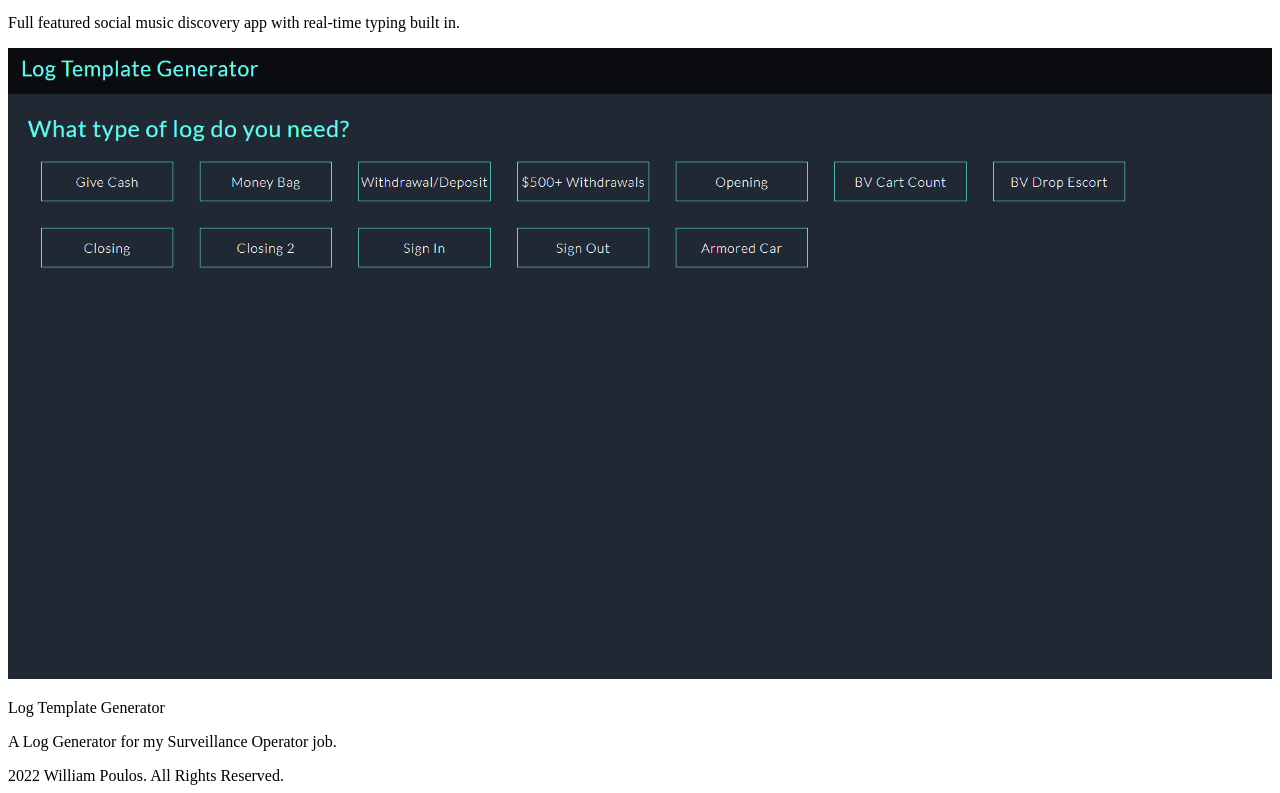
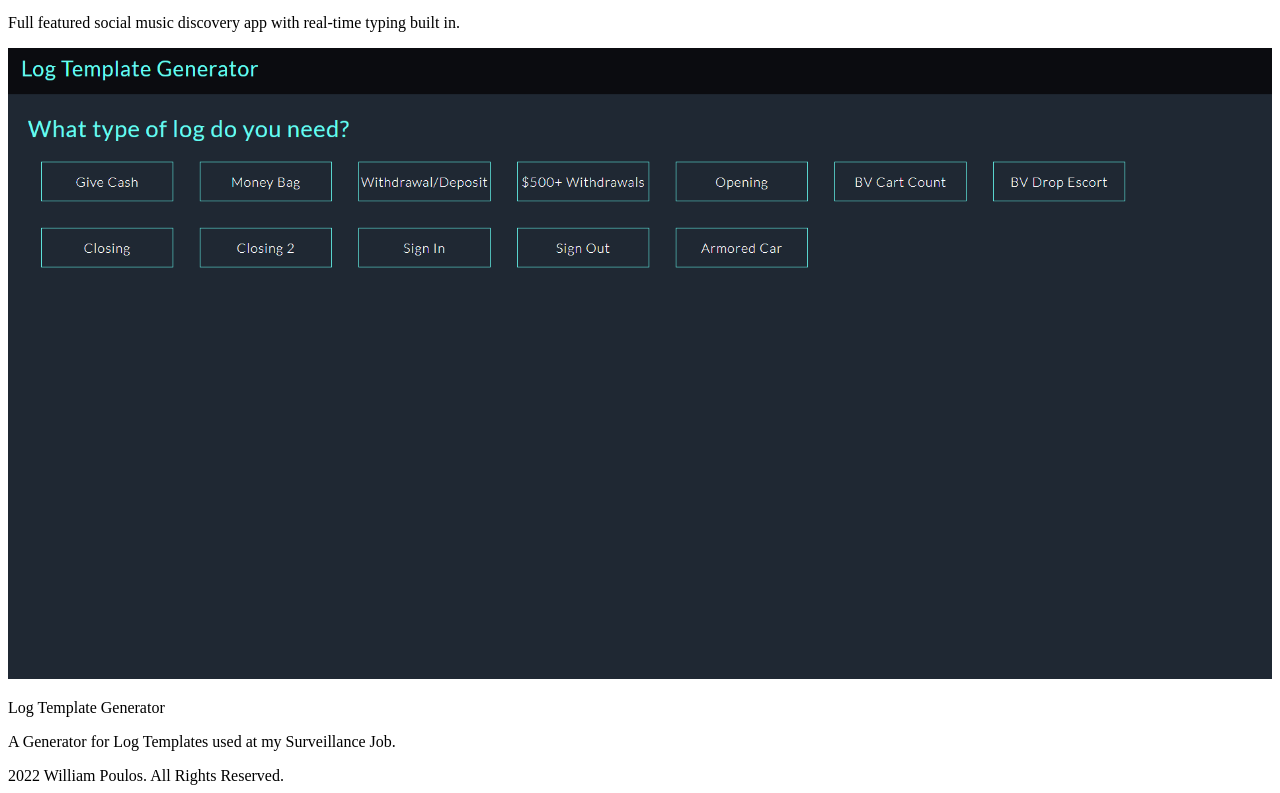
Before and after one commit to WPoulos24/Portfolio-WLP, a Next.js app: page /work in a window 1280 px wide. Shown: the part 2473-3266 px from the top of the page. Built offline with nearby package versions, Linux system fonts and the light colour scheme.

Commit message:
Small Fix to description.
- Small description change

```diff
--- a/components/Nav.js
+++ b/components/Nav.js
@@ -34,7 +34,10 @@ const Nav = () => {
           <div className="w-full self-center flex justify-end">
             <div>
               <button className="rounded-md bg-green text-bg hover:bg-purple p-2">
-                <a target="_blank" href="https://github.com/WPoulos24">
+                <a
+                  target="_blank"
+                  href="https://github.com/WPoulos24/Portfolio-WLP"
+                >
                   <svg
                     xmlns="http://www.w3.org/2000/svg"
                     className="h-5 w-5"
--- a/pages/work.js
+++ b/pages/work.js
@@ -16,7 +16,7 @@ function Work() {
           thumbnail={LoggenThumbnail}
           id="logGenerator"
         >
-          A Log Generator for my Surveillance Operator job.
+          A Generator for Log Templates used at my Surveillance Job.
         </CardItem>
       </Section>
     </Article>
```
